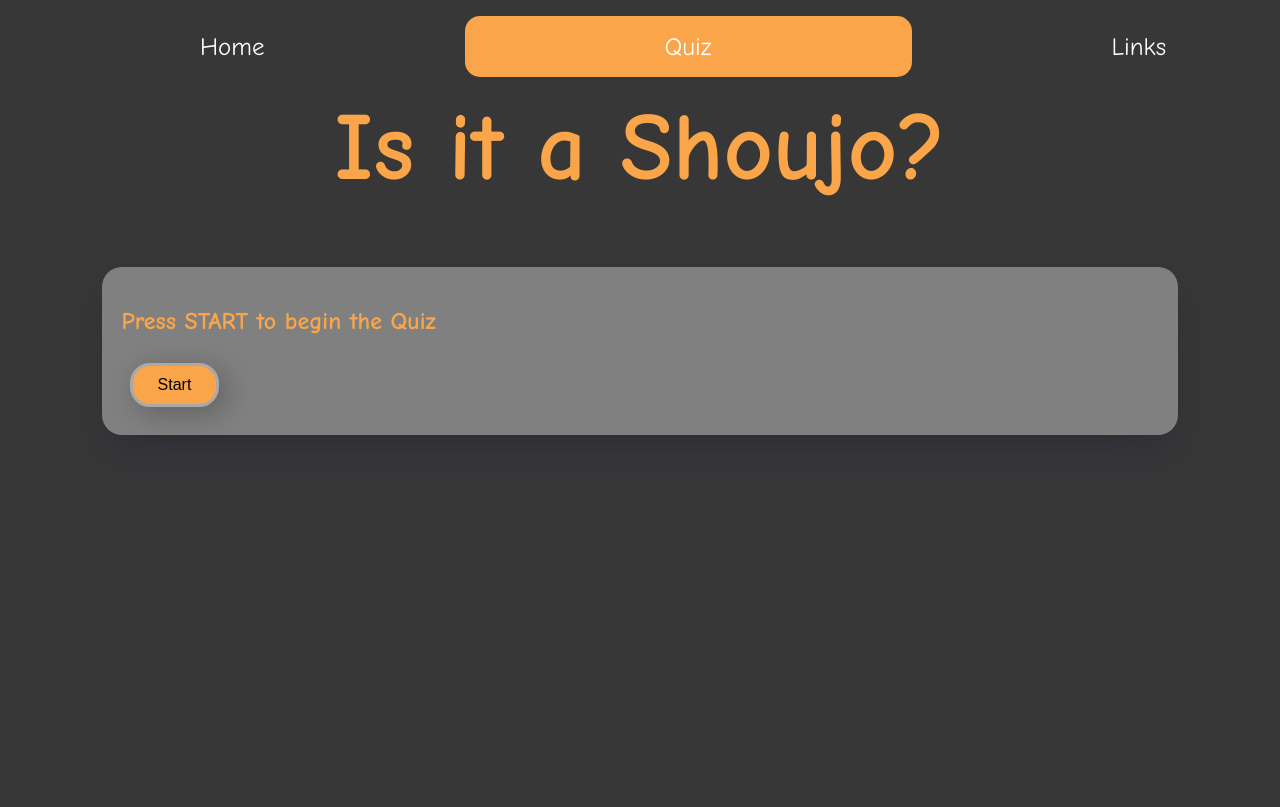
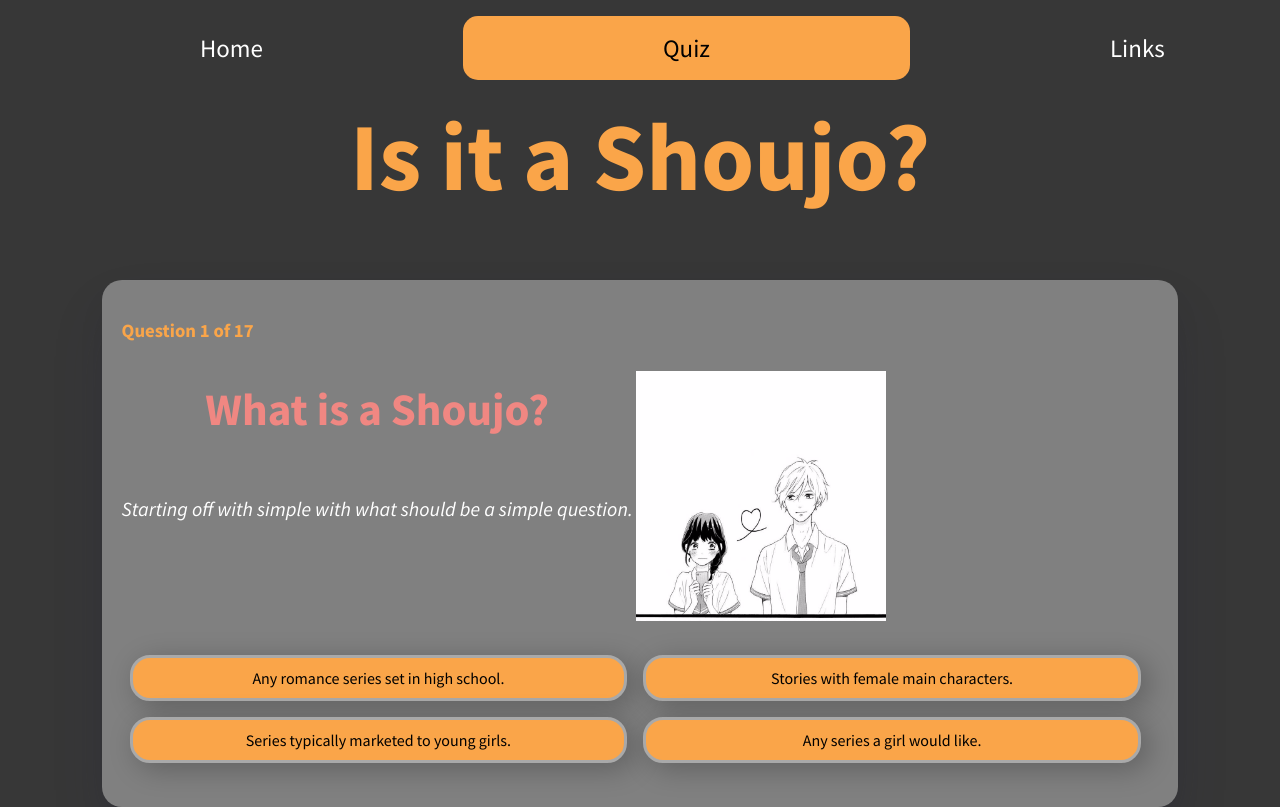
Before and after one commit to bbland1/Quiz-App, a React (Create React App) app: page /quiz in a window 1280 px wide. Shown: the top 807 px of the page. Built offline with nearby package versions, Linux system fonts and the light colour scheme.

Commit message:
updating styling and small funcs

```diff
--- a/public/styles.css
+++ b/public/styles.css
@@ -1,18 +1,19 @@
-@import url('https://fonts.googleapis.com/css2?family=Comic+Neue:ital,wght@0,300;0,400;0,700;1,300;1,400;1,700&display=swap');
+@import url('https://fonts.googleapis.com/css2?family=Source+Sans+Pro:ital,wght@0,300;0,400;0,700;1,400;1,700&display=swap');
 
 html {
   scroll-behavior: smooth;
+  font-family: 'Source Sans Pro', sans-serif;
 }
 
 body {
   background-color: #373737ff;
   color: #faa549ff;
   margin: 0;
-  font-family: 'Comic Neue', cursive;
 }
 
 .main-part {
   margin: 0 auto;
+  top: 100px;
   width: 90%;
 }
 
@@ -20,7 +21,10 @@ p {
   color: white;
 }
 
-/* 141414ff */
+a,
+span {
+  color: #faa549ff;
+}
 
 header h1 {
   font-size: 6rem;
@@ -33,14 +37,11 @@ header h1 {
 }
 
 nav ul {
-  background-color: #373737ff;
   list-style-type: none;
   margin: 100 0 0 0;
   padding: 0;
   display: flex;
   justify-content: space-around;
-  position: sticky;
-  top: 0px;
 }
 
 nav li {
@@ -67,7 +68,7 @@ nav li a:hover {
 
 .active-nav {
   display: block;
-  color: white;
+  color: black;
   background-color: #faa549ff;
   border-radius: 15px;
   text-align: center;
@@ -83,21 +84,42 @@ nav li a:hover {
   box-shadow: rgba(50, 50, 93, 0.23) 0px 30px 60px -12px, rgba(0, 0, 0, 0.3) 0px 18px 36px -18px;
   width: 90%;
   height: auto;
-  align-content: center;
+  justify-content: center;
 }
 
 .direction {
   float: right;
 }
 
+.question-info {
+  display: inline-grid;
+  grid-template-columns: 1fr 0.5fr;
+  grid-template-rows: 1fr 1fr;
+  margin: 10px auto;
+}
+
 .question-img {
+  width: 250px;
+  grid-column: 2/ 3;
+  grid-row: 1 / span 2;
   margin: 0 auto;
-  width: 200px;
 }
 
 .question-text {
-  color: aqua;
-  font-size: 24px;
+  color: rgb(240, 135, 130);
+  font-size: 45px;
+  margin: 0 auto;
+  padding: 10px;
+  text-align: center;
+  grid-column: 1;
+  grid-row: 1;
+}
+
+.synopsis {
+  margin: 0 auto;
+  font-size: 20px;
+  grid-column: 1;
+  grid-row: 2;
 }
 
 .answer-text ul {
@@ -122,6 +144,8 @@ nav li a:hover {
 .func-button button {
   background-color: #faa549ff;
   border: 3px solid darkgray;
+  /* added inherit because the buttons would not accept the font family any other way */
+  font-family: inherit;
   color: black;
   padding: 10px 25px;
   text-align: center;
@@ -141,10 +165,10 @@ nav li a:hover {
 }
 
 .func-button button:active {
+  /* Scaling button to 0.98 to its original size */
   transform: scale(0.98);
-  /* Scaling button to 0.98 to its original size */
+  /* Lowering the shadow */
   box-shadow: 3px 2px 22px 1px rgba(0, 0, 0, 0.24);
-  /* Lowering the shadow */
 }
 
 /* resources page */
@@ -160,9 +184,3 @@ nav li a:hover {
   margin: 20px;
   justify-content: center;
 }
-
-.videos p {
-  width: 550px;
-  overflow-wrap: break-word;
-  text-align: center;
-}
--- a/src/Components/HomePage.jsx
+++ b/src/Components/HomePage.jsx
@@ -16,9 +16,9 @@ function Home() {
 
         <p>Shoujo often gets dictated as anything that is slice of life or romance. Some people will see anything that has a girl and she is falling in love and go it is shoujo. The thing is romance is a genre and anyone can enjoy it, and any of the demographics in animanga can have it.</p>
 
-        <p>Shoujo doesn't have to be put into a box of who can enjoy it and who can't and who can't, but it also doesn't have to be on specific genre to get all the love. There are so many types of manga and Shoujo out there and if you don't happen to like a how a specific story was told, fine, but try others and keep searching open your horizons. Maybe you will find something else you like.</p>
+        <p>Shoujo doesn't have to be put into a box of who can enjoy it and who can't, but it also doesn't have to be one specific genre. There are so many types of manga and Shoujo out there and if you don't happen to like a how a specific story was told, fine, but try others and keep searching, open your horizons. Maybe you will find something else you like.</p>
         <h2>Why this site?</h2>
-        <p>This site was mostly just made for fun. A why not, a how can I push the skills I have with something else I really enjoy. I love manga and anime, and I'd like to think that I keep the demographics and genres I enjoy pretty diverse. When getting into the various anime and manga I enjoy, I noticed that Shoujo and Josei <em>(the 2 demographics geared towards women)</em> were often getting downplayed or missed entirely for their male counter parts. This sucked to me because the stories in Shoujo and Josei are just as amazing and they deserve to be seen and read.</p>
+        <p>This site was mostly just made for fun. A why not, a how can I push the skills I have with something else I really enjoy. I love manga and anime, and I'd like to think that I keep the demographics and genres I enjoy pretty diverse. When getting into the various anime and manga I enjoy, I noticed that Shoujo and Josei <em>(the 2 demographics geared towards women/girls)</em> were often getting downplayed or missed entirely for their male counter parts. To me this was odd because the stories in Shoujo and Josei are just as amazing and they deserve to be seen and read.</p>
 
         <p>As I was on social media in the animanga realm it seems pretty prevalent that there are a lot ideas that Shoujo can't be more than romance. Shows that were in fact Shounen were labeled as Shoujo seeming to be just because it had people falling in love. Following creators that focus their efforts on the Shoujo and Josei space was awesome and it allows me to constantly have more than just the "mainstream" shown to me.</p>
 
--- a/src/Components/QuizItems/QuizLogic.jsx
+++ b/src/Components/QuizItems/QuizLogic.jsx
@@ -40,30 +40,27 @@ function QuizLogic() {
     if (previousQuestion <= questions.length || previousQuestion > 0) {
       setCurrentQuestion(previousQuestion);
     }
-    // } else if (previousQuestion <= questions.length) {
-    //   setCurrentQuestion(previousQuestion);
-    // } else {
-
-    // }
   }
 
   return (
     <div>
       {
         showFinalScore ? (
-          <div className="func-button">
+          <div className="question-card func-button">
             <h2>Seems you do know Shoujo</h2>
-            <h3>You got {score} out of {questions.length} correct! {(score / questions.length) * 100}%</h3>
+            <h3>You got {score} out of {questions.length} correct! {Math.round((score / questions.length) * 100)}%</h3>
             <button onClick={() => handleRestart()}>Restart</button>
           </div>
         ) : (
           <div className="question-card func-button">
             {currentQuestion !== 0 && <button onClick={() => goBack()} className="direction">Back</button>}
-            <h2>Question {currentQuestion + 1} of {questions.length}</h2>
             {currentQuestion !== 0 && <h3 className="direction">Score: {score}/{questions.length}</h3>}
-            {questions[currentQuestion].question_img !== null && <img src={questions[currentQuestion].question_img} alt="" className="question-img" />}
-            {questions[currentQuestion].question_description !== null && <h4><em>{questions[currentQuestion].question_description}</em></h4>}
-            <h3 className="question-text">{questions[currentQuestion].questionText}</h3>
+            <h3>Question {currentQuestion + 1} of {questions.length}</h3>
+            <div className="question-info">
+            <h2 className="question-text">{questions[currentQuestion].questionText}</h2>
+              {questions[currentQuestion].question_img !== null && <img src={questions[currentQuestion].question_img} alt={questions[currentQuestion].img_alt} className="question-img" />}
+              {questions[currentQuestion].question_description !== null && <p className="synopsis"><em>{questions[currentQuestion].question_description}</em></p>}
+            </div>
             <div className="answer-text">
               <ul>
                 {questions[currentQuestion].answersOptions.map((answerOption) => {
--- a/src/Components/QuizItems/QuizPage.jsx
+++ b/src/Components/QuizItems/QuizPage.jsx
@@ -1,16 +1,8 @@
-import React, { useState } from "react";
+import React from "react";
 import NavBar from "../NavBar";
 import QuizLogic from "./QuizLogic";
-import GameStart from "./StartPage";
 
 function Quiz() {
-  // State Properties of the quiz
-  const [startGame, setStartGame] = useState(false);
-
-  function onStart(){
-    setStartGame(true);
-  }
-
   return (
     <div>
       <header className="header-title">
@@ -18,7 +10,7 @@ function Quiz() {
         <h1>Is it a Shoujo?</h1>
       </header>
       <main className="main-part">
-        {startGame ? (<QuizLogic />) : (<GameStart onStart={onStart}/>)}
+        <QuizLogic />
       </main>
     </div>
   );
--- a/src/Components/QuizItems/QuizQuestions.js
+++ b/src/Components/QuizItems/QuizQuestions.js
@@ -1,6 +1,9 @@
 const questions = [
   {
-    questionText: "What is Shoujo?",
+    img_alt: "A blushing girl holding her phone looking to the right at a blushing boy with a heart drawn between them.",
+    question_img: "images/lovesickellie.png",
+    questionText: "What is a Shoujo?",
+    question_description: "Starting off with simple with what should be a simple question.",
     questionValue: 1,
     answersOptions: [
       { id: "A", answerText: "Any romance series set in high school.", isCorrect: false },
@@ -10,6 +13,7 @@ const questions = [
     ]
   },
   {
+    img_alt: "A blushing girl holding her phone looking to the right at a blushing boy with a heart drawn between them.",
     question_img: "images/horimiya.jpg",
     question_description: "Synopsis: A secret life is the one thing they have in common. At school, Hori is a prim and perfect social butterfly, but the truth is she's a brash homebody. Meanwhile, under a gloomy facade, Miyamura hides a gentle heart, along with piercings and tattoos. In a chance meeting, they both reveal a side they've never shown. Could this blossom into something new? (Source: Funimation)",
     questionText: "Is Horimiya a Shoujo?",
@@ -22,6 +26,7 @@ const questions = [
     ]
   },
   {
+    img_alt: "A blushing girl holding her phone looking to the right at a blushing boy with a heart drawn between them.",
     question_img: "images/princessknight.jpg",
     question_description: "Synopsis: Taking place in a medieval fairy-tale setting, Princess Knight is the story of young Princess Sapphire who must pretend to be a male prince so she can inherit the throne (as women are not eligible to do so). This deception begins as soon as she is born, as her father the King announces his baby is a boy instead of a girl. The reason for this is that the next-in-line to the throne, Duke Duralumon, is an evil man who would repress the people if he were to become king, and because of this the King will go to any length to prevent him from taking over.(Source: Wikipedia)",
     questionText: "Is Princess Knight a Shoujo?",
@@ -34,6 +39,7 @@ const questions = [
     ]
   },
   {
+    img_alt: "A blushing girl holding her phone looking to the right at a blushing boy with a heart drawn between them.",
     question_img: "images/queensquality.png",
     question_description: "Synopsis: Fumi Nishioka is an apprentice 'Sweeper', a person who cleanses negative emotions from human hearts, who works together with fellow Sweeper Kyuutarou Horikita and his family. Before meeting them, she was homeless, and everywhere she went, people treated her like she was cursed. But the Horikitas—especially Kyuutarou—changed that, and gave her a place where she truly belongs.However, as the Horikitas are shocked to realize, a great yet terrible power lies dormant within Fumi's body, which can be used either for good or evil. Can Fumi control it, or will it end up controlling her? (Source: Written by MAL Rewrite)",
     questionText: "Is Queen's Quality a Shoujo?",
@@ -46,6 +52,7 @@ const questions = [
     ]
   },
   {
+    img_alt: "A blushing girl holding her phone looking to the right at a blushing boy with a heart drawn between them.",
     question_img: "images/yourlieinapril.png",
     question_description: "Synopsis: At a very young age, Kousei Arima was strictly taught how to play the piano and meticulously follow the score by his mother, to the point where he dominated every competition he entered with ease. He earned the title of 'Human Metronome' for performing almost perfectly. Every musician of his age looked up to him. However, after his mother suddenly dies, he became tone-deaf due to the shock and then disappeared, never to be seen onstage since.Two years later, Kousei lives a monotonous life with his childhood friends Tsubaki Sawabe and Ryouta Watari supporting him. He continues to cling to music, although performing is still an impossibility for him. This is until his unexpected encounter with Kaori Miyazono, a violinist who performs freely without the dictations of a score. A story of friendship, love, music, and a single lie, Kousei's life begins to change and gain color as Kaori helps him to take up music again. (Source: Written by MAL Rewrite)",
     questionText: "Is Your Lie in April  a Shoujo?",
@@ -58,6 +65,7 @@ const questions = [
     ]
   },
   {
+    img_alt: "A blushing girl holding her phone looking to the right at a blushing boy with a heart drawn between them.",
     question_img: "images/weatherwithyou.jpg",
     question_description: "Synopsis: The summer of freshman year of high school. A boy named Hodaka runs away from his island home and goes to Tokyo, where he spends every day in loneliness. Then, in a corner of the bustling city, he meets a girl named Hina. But he soon finds out that she possesses a mysterious power.(Source: Vertical Inc.)",
     questionText: "Is Weather With You a Shoujo?",
@@ -70,6 +78,7 @@ const questions = [
     ]
   },
   {
+    img_alt: "A blushing girl holding her phone looking to the right at a blushing boy with a heart drawn between them.",
     question_img: "images/asignofaffection.png",
     question_description: "Synopsis: Yuki is a typical college student, whose world revolves around her friends, social media, and the latest sales. But when a chance encounter on a train leads to her meeting friend-of-a-friend and fellow student Itsuomi-san, her world starts to widen. But even though Itsuomi-kun can speak three languages, sign language isn't one of them. Can the two learn to communicate the budding feelings between them? (Source: Kodansha USA)",
     questionText: "Is A Sign of Affection a Shoujo?",
@@ -82,6 +91,7 @@ const questions = [
     ]
   },
   {
+    img_alt: "A blushing girl holding her phone looking to the right at a blushing boy with a heart drawn between them.",
     question_img: "images/requiemoftheroseking.jpg",
     question_description: "Synopsis: The crown of England has been hotly contested throughout history, and in the Middle Ages, a series of great civil wars becomes known as the War of the Roses. Claiming a right to the throne, the Duke of York seeks to unseat King Henry VI and his heir in order to become king himself.On a dark day filled with many ill omens, the Duke gains a son: Richard Plantagenet, third of his name. Neither male nor female, but instead possessing characteristics of both sexes, Richard III is immediately reviled by his mother. Her hatred defines his childhood, leading to a deep disgust toward his own body and an adverse reaction to being called a demon.Richard grows up troubled by visions of England's former foe, Joan of Arc, who taunts that he will bring ruin to all who know him. He believes that he can attain salvation by helping his father achieve his destiny of becoming the king. However, cursed by the expectations of both his mother and Joan, will Richard's actions instead drag his family down into darkness? (Source: Written by MAL Rewrite)",
     questionText: "Is Requiem of the Rose King a Shoujo?",
@@ -94,6 +104,7 @@ const questions = [
     ]
   },
   {
+    img_alt: "A blushing girl holding her phone looking to the right at a blushing boy with a heart drawn between them.",
     question_img: "images/blackbutler.jpg",
     question_description: "Synopsis: Tucked away in the English countryside lies the ominous manor of the Phantomhives, a family which has established itself as the cold and ruthless 'Queen's Watchdog' as well as the head of London's criminal underground. After a tragedy leaves the Earl and his wife dead, many are shocked when their son, a young boy named Ciel, claims his place as the new Earl of the Phantomhive house. At first, many perceive him only as a child surrounded by a few eccentric servants. But they soon begin to realize that it is foolish to meddle with Ciel and his demonic butler Sebastian. Taking place at the end of the 19th century, Kuroshitsuji follows these two as they face countless mysteries and dangers that plague England and threaten the Queen, uncovering the truth about what really happened to Ciel's parents in the process. (Source: Written by MAL Rewrite)",
     questionText: "Is Black Butler a Shoujo?",
@@ -106,6 +117,7 @@ const questions = [
     ]
   },
   {
+    img_alt: "A blushing girl holding her phone looking to the right at a blushing boy with a heart drawn between them.",
     question_img: "images/aconditioncalledlove.jpg",
     question_description: "Synopsis: Hotaru is a 16-year-old high school first-year who has always been ambivalent about love, preferring instead to have a lively life with her family and friends. So when she sees her schoolmate, Hananoi-kun, sitting in the snow after a messy, public breakup, she thinks nothing of offering to share her umbrella. But when he asks her out in the middle of her classroom the next day, she can't help but feel that her life is about to change in a big way... (Source: Kodansha USA)",
     questionText: "Is A Condition Called Love a Shoujo?",
@@ -118,6 +130,7 @@ const questions = [
     ]
   },
   {
+    img_alt: "A blushing girl holding her phone looking to the right at a blushing boy with a heart drawn between them.",
     question_img: "images/monthlygirlsnozakikun.jpg",
     question_description: "Synopsis: The boy of her dreams...is a girl's manga artist?! To the eyes of high school student Chiyo Sakura, classmate Umetarou Nozaki--brawny of build and brusque of tongue--is a dreamboat! When Chiyo finally works up the courage to tell Nozaki how she feels about him, she knows rejection is on the table...but getting recruited as a manga-ka's assistant?! Never in a million years! But for someone who makes a living drawing sweet girly romances, Nozaki-kun is a little slow on the uptake when it comes to matters of the heart in reality. And so Chiyo's daily life of manga making and heartache begins! (Source: Yen Press)",
     questionText: "Is Monthly Girls' Nozaki-kun a Shoujo?",
@@ -130,6 +143,7 @@ const questions = [
     ]
   },
   {
+    img_alt: "A blushing girl holding her phone looking to the right at a blushing boy with a heart drawn between them.",
     question_img: "images/donotsaymystery.jpg",
     question_description: "Synopsis: Totonou is a young man who stands out-partly for his bushy hair, partly for his finely honed abilities of observation and deduction. When Totonou is accused of murder, he puts his skills to work delving into the lives of the cops investigating him and uses his insights to find the real murderer. After clearing his name, all Totonou wants to do is return to his laidback, mundane life, but he can't help but be drawn into one mystery after another. In his own blunt but gentle way, Totonou is just trying to make sense of a chaotic world.(Source: Seven Seas Entertainment)",
     questionText: "Is Do Not Say Mystery a Shoujo?",
@@ -142,6 +156,7 @@ const questions = [
     ]
   },
   {
+    img_alt: "A blushing girl holding her phone looking to the right at a blushing boy with a heart drawn between them.",
     question_img: "images/trinityblood.jpg",
     question_description: "Synopsis: In a dark and distant future, Armageddon has given rise to the fabled Second Moon - and a perpetual war between the vampires and the humans! Esther is a nun in the city of Istavan. When she crosses paths with Abel Nightroad, a priest sent from the Vatican to combat the local order of vampires, the two form a holy alliance to battle the most evil of threats. In this gorgeous, gothic-action series - part of the super-popular Trinity Blood franchise - the very survival of the human race is at stake! (Source: Viz Media)",
     questionText: "Is Trinity Blood a Shoujo?",
@@ -154,6 +169,7 @@ const questions = [
     ]
   },
   {
+    img_alt: "A blushing girl holding her phone looking to the right at a blushing boy with a heart drawn between them.",
     question_img: "images/adekan.png",
     question_description: "Synopsis: Shiro, a laid-back and absentmindedly seductive umbrella craftsman, is (surprisingly) a close friend of Koujirou, a hot-blooded young police officer who stands against all things undisciplined. With their mutual knack for attracting trouble, the pair soon find themselves involved in a bloody and erotic thrill-ride in their off-kilter town full of equally off-kilter people. This action-packed, jack-of-all-trades manga will have you swooning at its sexiness and leave you more addicted than opium—guaranteed! (Source: Anilist)",
     questionText: "Is Adekan a Shoujo?",
@@ -166,6 +182,7 @@ const questions = [
     ]
   },
   {
+    img_alt: "A blushing girl holding her phone looking to the right at a blushing boy with a heart drawn between them.",
     question_img: "images/laughingundertheclouds.png",
     question_description: "Synopsis: In the eleventh year of the Meiji era carrying swords was forbidden by the government and those known as samurai were slowly fading away. However there were plenty that didn't like those changes taking place in Japan and inevitably the crime rates increased. Japan's only resolve was an inescapable lake prison. While the prison had no other way to access it but only through water, the 3 boys of the Kumo family were assigned to transport the criminals to their new 'home'. Although... is that the only thing they were doing...(Source: Anilist)",
     questionText: "Is Laughing Under the Clouds a Shoujo?",
@@ -178,6 +195,7 @@ const questions = [
     ]
   },
   {
+    img_alt: "A blushing girl holding her phone looking to the right at a blushing boy with a heart drawn between them.",
     question_img: "images/replica.jpg",
     question_description: "Synopsis: Manji has an unfortunate reputation as the fearsome bodyguard Red Dog who indiscriminately kills people, including his own employers. Although all his actions belie good intentions, he is unable to find work in most towns. One day, idle and bored, he meets Karu—a strange boy who falls from the sky and lands on top of him. Karu tells Manji to be wary of Toys, a type of doll that moves autonomously. When the two come under attack, Karu is surprised by both Manji's skill in cutting down Toys with a katana and his reckless disregard for his own life. Manji is seriously injured after the fight, but Karu exhibits an ability to transfer the wounds to himself—forming a pact between the two. As Karu's pact holder, Manji receives a tentative welcome into the organization called Cards. Its ultimate goal is to find Alice, the Toy-making factory from which the insane inventor AAA unleashes his murderous creations upon the world. What shocking secrets will Manji uncover as he joins Cards in the battle against AAA? (Source: Written by MAL Rewrite)",
     questionText: "Is Replica a Shoujo?",
@@ -190,6 +208,7 @@ const questions = [
     ]
   },
   {
+    img_alt: "A blushing girl holding her phone looking to the right at a blushing boy with a heart drawn between them.",
     question_img: "images/asidecharacterslovestory.jpg",
     question_description: "Synopsis: Growing up, Nobuko Tanaka was always a 'side character' standing off in the corner. Now in her 20s, she's fallen in love for the first time. While she isn't any good at being assertive, she will muster her courage bit by bit as she tries her best to close the distance between herself and her crush - because even side characters fall in love. If you're tired of the same old romantic protagonists, this modest, refreshing love story is for you. (Source: Book Walker Global)",
     questionText: "Is A Side Character's Love Story a Shoujo?",
--- a/src/Components/ResourcesPage.jsx
+++ b/src/Components/ResourcesPage.jsx
@@ -31,7 +31,8 @@ function Links() {
           </div>
         </div>
         <div>
-          <h3>Some links</h3>
+          <h3>Other links</h3>
+          <p>All the synopsis for the manga used in the quiz were taken from with MAL <a href="https://myanimelist.net">(My Anime List)</a> or <a href="https://anilist.co/">Anilist</a>. Below are some interesting reads that were linked in the <span>What Is Shoujo?</span> video above.</p>
           <ul>
             <li><a href="https://comicsforum.org/2015/03/10/shojo-manga-research-the-legacy-of-women-critics-and-their-gender-based-approach-by-masafumi-monden/#more-3873">Manga Studies #7</a></li>
             <li><a href="https://comicsforum.org/2015/06/11/manga-studies-8-shojo-manga-history-the-obscured-decades-by-dalma-kalovics/">Manga Studies #8</a></li>
```
Also changed, not shown: public/images/lovesickellie.png (added).
